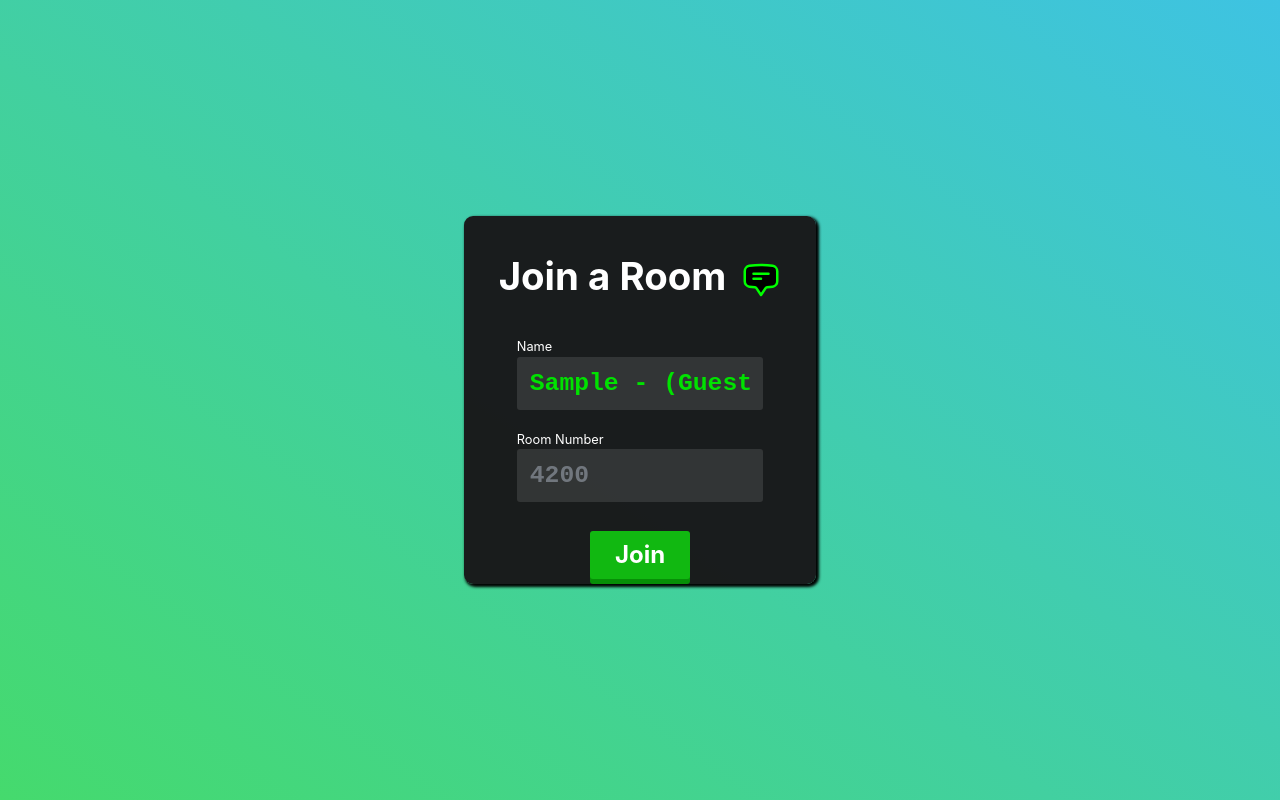
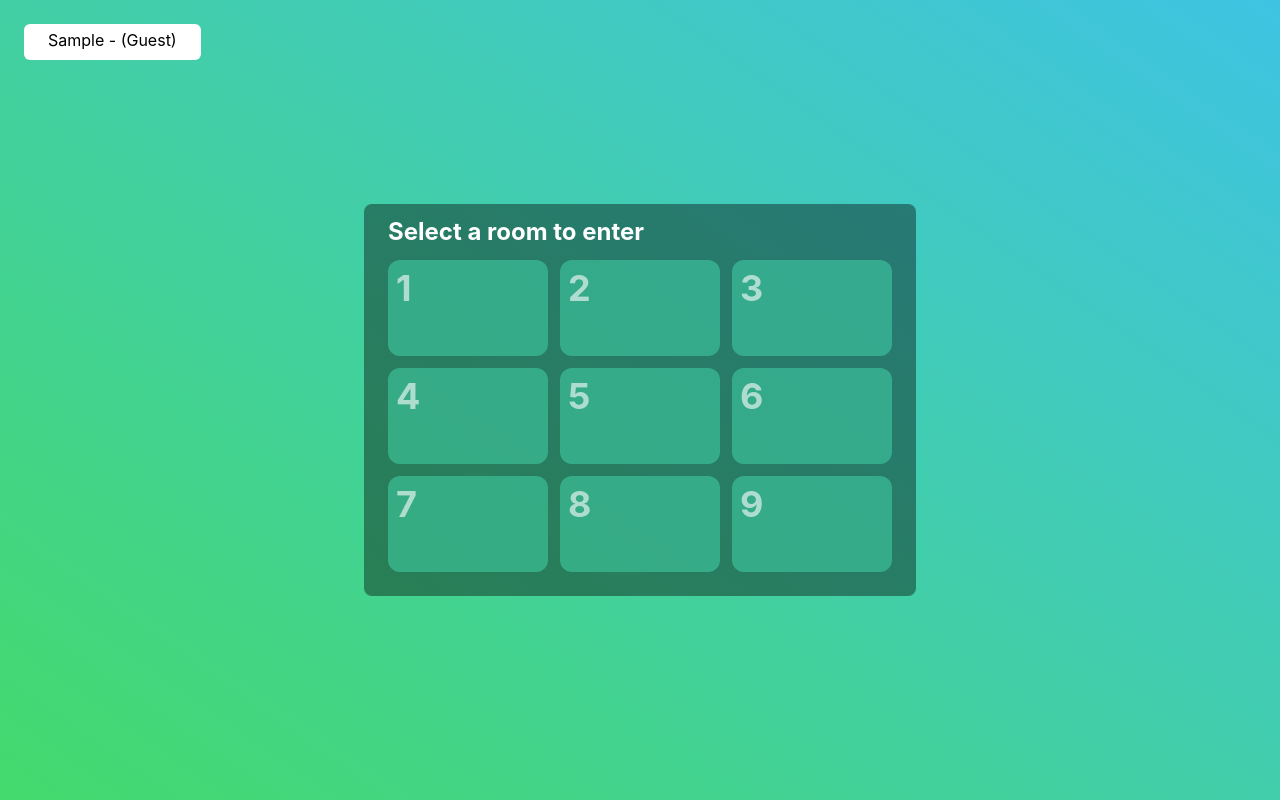
Before and after one commit to Julianmenav/websockets-chat, a React (Vite) app in the folder client/: page /#/home in a window 1280 px wide. Both pictures are taken after typing "Sample" into the empty fields and a click on the button "Submit". Built offline with nearby package versions, Linux system fonts and the light colour scheme; no server answers.

Commit message:
style changes

```diff
--- a/client/src/App.css
+++ b/client/src/App.css
@@ -14,99 +14,6 @@
   justify-content: center;
   background: linear-gradient(35deg, rgba(69,218,109,1) 0%, rgba(62,195,226,1) 100%);
   background-repeat: repeat;
-}
-
-.roomFormComponent{
-  background-color: rgba(25, 26, 27, 0.986);
-  margin: auto;
-  width: 22em;
-  height: 23em;
-  color: #fff;
-  border-radius: 9px;
-  box-shadow: 2px 2px 3px 1px #000;
-  display: flex;
-  flex-direction: column;
-}
-
-.roomFormHeader {
-  height: 33%;
-  display: grid;
-  place-content: center;
-}
-
-.roomFormHeader > p {
-  font-size: 2.4em;
-  font-weight:  700;
-
-}
-
-.roomFormHeader img {
-  width: 40px;
-  margin-left: 6px;
-  transform: translatey(25%);
-}
-
-.roomForm {
-  flex-grow: 1;
-  display: flex;
-  flex-direction: column;
-  align-items: flex-end;
-}
-
-#inputs {
-  display: flex;
-  width: 70%;
-  flex-direction: column;
-  justify-content: center;
-  align-items: flex-start;
-  margin: 0 auto;
-}
-
-label {
-  font-size: 0.8em;
-}
-
-.input{
-  font-size: 1.9em;
-  font-family: monospace;
-  margin-bottom: 20px;
-  padding: 8px 13px;
-  border-radius: 3px;
-  border: none;
-  background-color: rgba(187, 187, 187, 0.151);
-  color: #00e200;
-  font-weight: bold;
-}
-
-.input::placeholder {
-  opacity: 0.6;
-}
-
-#inputs > * {
-  width: 100%;
-}
-
-.joinRoomButton {
-  margin-top: 0.4em;
-  font-size: 1.5em;
-  margin: 0 auto;
-  margin-top: 0.4em;
-  border: none;
-  padding: 6px 25px;
-  border-radius: 3px;
-  font-weight: bold;
-  background-color: #11b811;
-  color: #fff;
-  box-shadow: 0 5px #078f07;
-}
-
-.joinRoomButton:hover {
-  background-color: #03E304;
-}
-
-.joinRoomButton:active {
-  transform: translatey(2px);
-  box-shadow: 0 3px #078f07;
 }
 
 .roomNumber{
--- a/client/src/components/FirebaseLoginBtn.jsx
+++ b/client/src/components/FirebaseLoginBtn.jsx
@@ -1,20 +1,18 @@
-import React from 'react'
+import React from "react";
 
-function FirebaseLoginBtn ({ img, loginFn }) {
-	return (
-		<button onClick={loginFn} className='bg-white border border-zinc-600 px-4 lg:px-7 py-1.5 rounded-xl self-center
-            flex items-center justify-center gap-2 text-zinc-800 hover:-translate-y-[1px] hover:scale-[1.01]
-            transition duration-300'>
-			<span>
-				<img src={img}
-					alt="Google logo"
-					height="20"
-					width="20"
-					className='w-7' />
-			</span>
-			<span className='font-medium'>Sign in with Google</span>
-		</button>
-	)
+function FirebaseLoginBtn({ img, loginFn }) {
+  return (
+    <button
+      onClick={loginFn}
+      className="bg-white border border-zinc-600 px-4 lg:px-7 py-1.5 rounded-xl
+            flex items-center justify-center gap-2 text-zinc-800 active:translate-y-[1px] hover:bg-[#ffffffab] shadow-md"
+    >
+      <span>
+        <img src={img} alt="Google logo" height="20" width="20" className="w-7" />
+      </span>
+      <span className="font-medium">Sign in with Google</span>
+    </button>
+  );
 }
 
-export default FirebaseLoginBtn
+export default FirebaseLoginBtn;
--- /dev/null
+++ b/client/src/components/LogoutBtn.jsx
@@ -0,0 +1,7 @@
+import React from 'react'
+
+export default function LogoutBtn({fn}) {
+  return (
+    <button onClick={fn} className='text-red-600 border border-gray-500 w-full rounded-md mt-1'>Logout</button>
+  )
+}
--- /dev/null
+++ b/client/src/components/RoomCard.jsx
@@ -0,0 +1,9 @@
+import React from "react";
+
+export default function RoomCard({ fn, room }) {
+  return (
+    <div className="bg-[#45daad] bg-opacity-50 hover:bg-opacity-40 active:bg-opacity-20  sm:w-32 md:w-40 h-24 cursor-pointer rounded-xl p-2" onClick={fn}>
+      <span className="text-xl md:text-4xl font-bold opacity-60">{room}</span>
+    </div>
+  );
+}
--- /dev/null
+++ b/client/src/components/UserCard.jsx
@@ -0,0 +1,11 @@
+import React from "react";
+import LogoutBtn from "./LogoutBtn";
+
+export default function UserCard({name, user, logout = ""}) {
+  return (
+    <div className="absolute top-6 left-6 bg-white text-black px-6 pb-2 pt-1 rounded-md">
+      <p>{name}</p>
+      {user && <LogoutBtn fn={logout} />}
+    </div>
+  );
+}
--- a/client/src/pages/chat/Chat.jsx
+++ b/client/src/pages/chat/Chat.jsx
@@ -3,6 +3,7 @@ import { useLocation, useSearchParams } from "react-router-dom";
 import { io } from "socket.io-client";
 import ChatInput from "../../components/ChatInput";
 import ChatLog from "../../components/ChatLog";
+import UserCard from "../../components/UserCard";
 
 const serverURL = import.meta.env.VITE_SERVER_URL;
 const socket = io.connect(serverURL);
@@ -57,17 +58,15 @@ const Chat = () => {
   const handleOnChange = (event) => setMessage(event.target.value);
 
   return (
-    <div className="chat">
-      <div className="roomNumber">{`Room: ${room}`}</div>
-      <ChatLog messageList={messageList} id={socket.id} />
-      <div id="separationLine"></div>
-      <ChatInput
-        message={message}
-        handleKeyDown={handleKeyDown}
-        handleOnChange={handleOnChange}
-        sendMessage={sendMessage}
-      />
-    </div>
+    <>
+      <UserCard name={name} />
+      <div className="chat">
+        <div className="roomNumber">{`Room: ${room}`}</div>
+        <ChatLog messageList={messageList} id={socket.id} />
+        <div id="separationLine"></div>
+        <ChatInput message={message} handleKeyDown={handleKeyDown} handleOnChange={handleOnChange} sendMessage={sendMessage} />
+      </div>
+    </>
   );
 };
 
--- a/client/src/pages/home/RoomForm.jsx
+++ b/client/src/pages/home/RoomForm.jsx
@@ -1,11 +1,11 @@
 import React, { useEffect, useState } from "react";
 import { useLocation, useNavigate } from "react-router-dom";
+import RoomCard from "../../components/RoomCard";
+import UserCard from "../../components/UserCard";
 import useAuth from "../../hooks/useAuth";
-import chatIcon from "/favicon.svg";
 
 const RoomForm = () => {
   const [user, loading] = useAuth();
-  const [room, setRoom] = useState("");
   const [name, setName] = useState("");
   const navigate = useNavigate();
   const { state } = useLocation();
@@ -28,37 +28,25 @@ const RoomForm = () => {
     return navigate("/");
   };
 
-  const joinRoom = () => {
-    navigate(`/chat?room=${room}`, { state: { name: name } });
+  const joinRoom = (roomNumber) => {
+    // console.log(roomNumber)
+    navigate(`/chat?room=${roomNumber}`, { state: { name: name } });
   };
 
   const htmlContent = (
-    <>
-      {user && (
-        <div className="rounded-md border border-black mt-12 bg-white text-center font-bold w-fit px-5 py-2 text-red-600">
-          <button onClick={logout}>LOGOUT</button>
+    <section className="flex flex-col text-white w-full min-h-screen justify-center items-center">
+      <UserCard name={name} user={user} logout={logout} />
+      <div id="content" className="flex items-center">
+        <div className="bg-black bg-opacity-40 rounded-lg px-6 pb-6">
+          <p className="text-2xl font-bold py-3">Select a room to enter</p>
+          <div className="grid  grid-cols-2 md:grid-cols-3 max-w-lg gap-3">
+            {
+              [...Array(9).keys()].map(n => <RoomCard fn={() => joinRoom(n+1)} room={n+1} key={n}/>)
+            }
+          </div>
         </div>
-      )}
-      <div className="roomFormComponent">
-        <div className="roomFormHeader">
-          <p>
-            Join a Room{" "}
-            <span>
-              <img src={chatIcon} alt=""></img>
-            </span>
-          </p>
-        </div>
-        <form className="roomForm" onSubmit={joinRoom}>
-          <div id="inputs">
-            <label htmlFor="name">Name</label>
-            <input id="name" className="input" onChange={(event) => setName(event.target.value)} value={name} required="required" pattern="[A-Za-z0-9]{1,10}[\s_-]?[A-Za-z0-9]{1,10}" />
-            <label htmlFor="room">Room Number</label>
-            <input type="tel" id="room" className="input" onChange={(event) => setRoom(event.target.value)} placeholder="4200" required="required" pattern="[0-9]{1,4}" />
-          </div>
-          <input type="submit" className="joinRoomButton" value="Join" />
-        </form>
       </div>
-    </>
+  </section>
   );
 
   return (
--- a/client/src/pages/login/Login.jsx
+++ b/client/src/pages/login/Login.jsx
@@ -40,7 +40,7 @@ function Login() {
         <div className="flex flex-col items-center w-96 max-w-sm bg-black bg-opacity-40 rounded-md py-4 px-6 gap-2">
           <p className="font-bold text-2xl">Enter a name (Guest)</p>
           <input id="name" type="text" onChange={(e) => setGuestName(e.target.value)} className="px-4 py-1.5 rounded-md bg-opacity-20 w-full bg-[#90e6cc] text-lg font-bold" />
-          <button id="name" type="text" onClick={guestLogin} className="px-4 py-2 rounded-md  bg-[#6660ff] font-bold text-center w-full" >Submit</button>
+          <button id="name" type="text" onClick={guestLogin} className="px-4 py-2 rounded-md  bg-[#6660ff] hover:bg-[#7c77ff] active:translate-y-[1px] font-bold text-center w-full" >Submit</button>
           <p className="font-bold text-xl">or</p>
           <FirebaseLoginBtn loginFn={googleLogin} img={googleLogo} />
         </div>
--- a/client/tailwind.config.js
+++ b/client/tailwind.config.js
@@ -1,11 +1,17 @@
 /** @type {import('tailwindcss').Config} */
 module.exports = {
-  content: [
-    "./index.html",
-    "./src/**/*.{js,ts,jsx,tsx}",
-  ],
+  content: ["./index.html", "./src/**/*.{js,ts,jsx,tsx}"],
   theme: {
     extend: {},
+    screens: {
+      "2xl": "1900px",
+      xl: "1400px",
+      lg: "980px",
+      md: "540px",
+      sm: "360px",
+      xs: "400px",
+      "2xs": "345px",
+    },
   },
   plugins: [],
-}
+};
```
